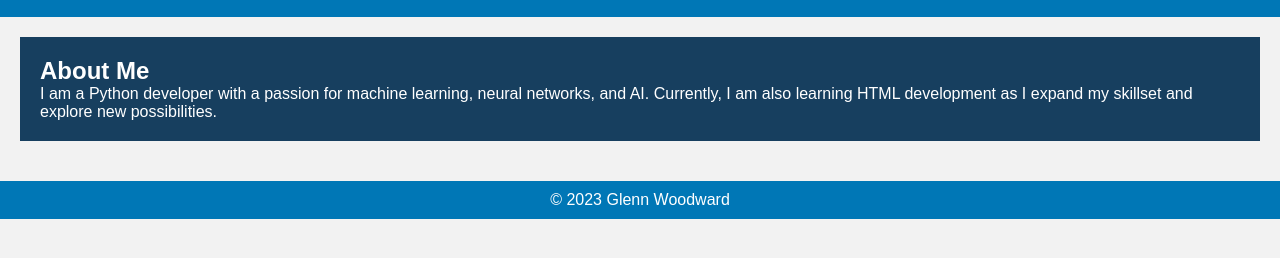
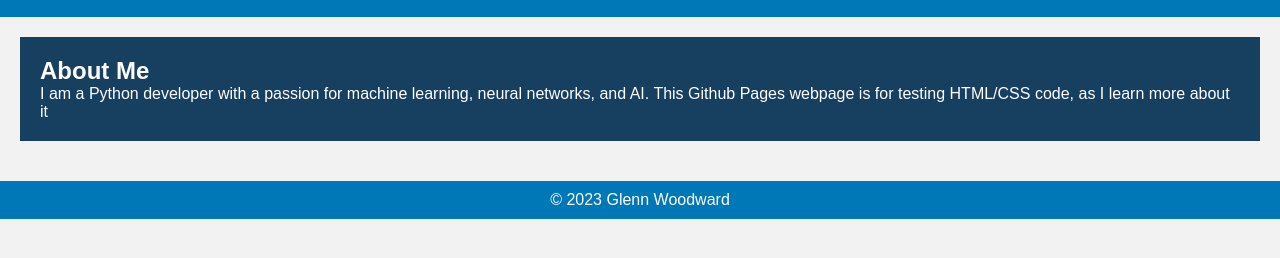
Before and after one commit to GlennWoodward/glennwoodward.github.io, a plain HTML site: page index.html in a window 1280 px wide. Shown: the part 106-364 px from the top of the page. Drawn offline with Linux system fonts and the light colour scheme.

Commit message:
Update index.html

```diff
--- a/index.html
+++ b/index.html
@@ -15,7 +15,7 @@
   <main>
     <section>
       <h2>About Me</h2>
-      <p>I am a Python developer with a passion for machine learning, neural networks, and AI. Currently, I am also learning HTML development as I expand my skillset and explore new possibilities.</p>
+      <p>I am a Python developer with a passion for machine learning, neural networks, and AI. This Github Pages webpage is for testing HTML/CSS code, as I learn more about it</p>
     </section>
   </main>
   <footer>
```
